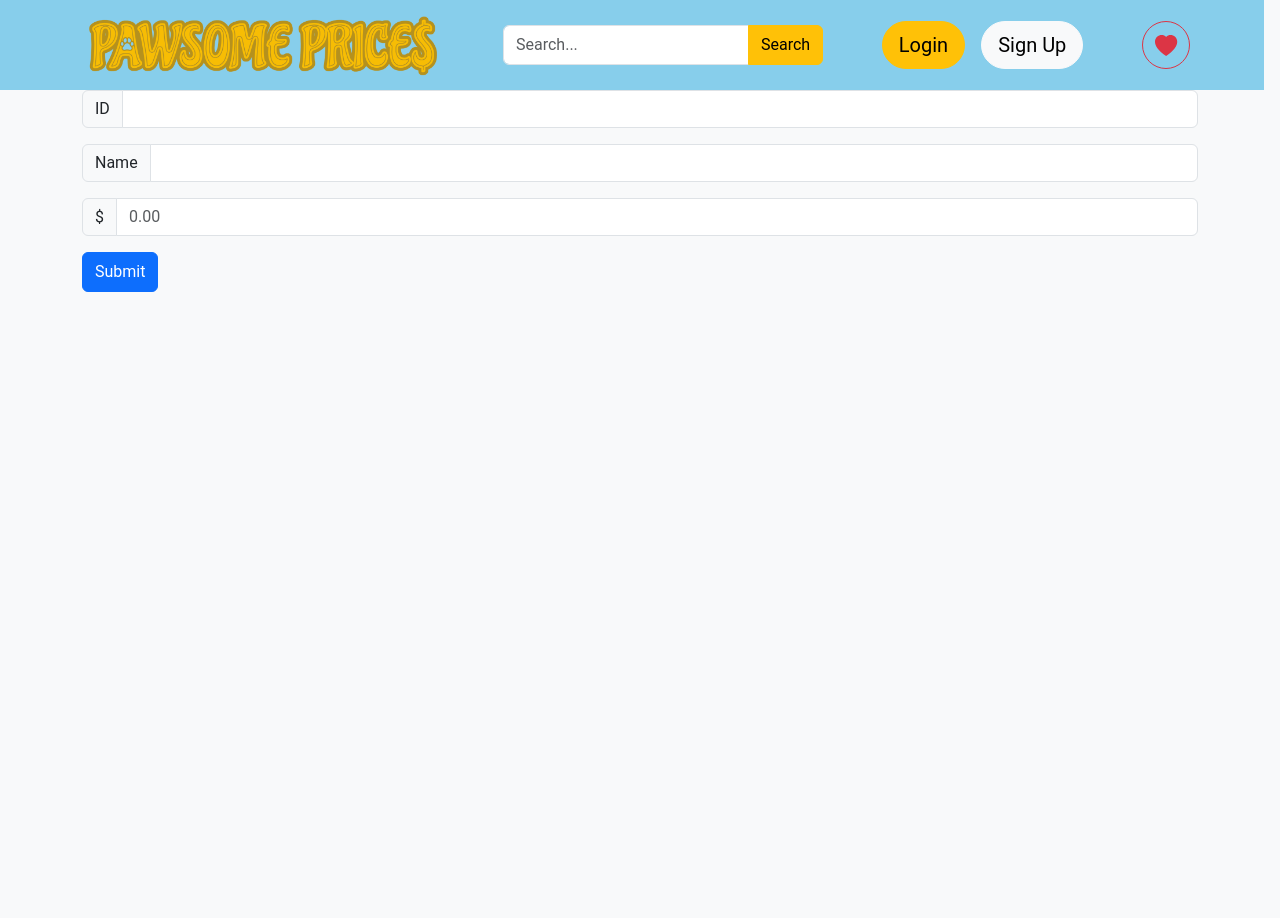
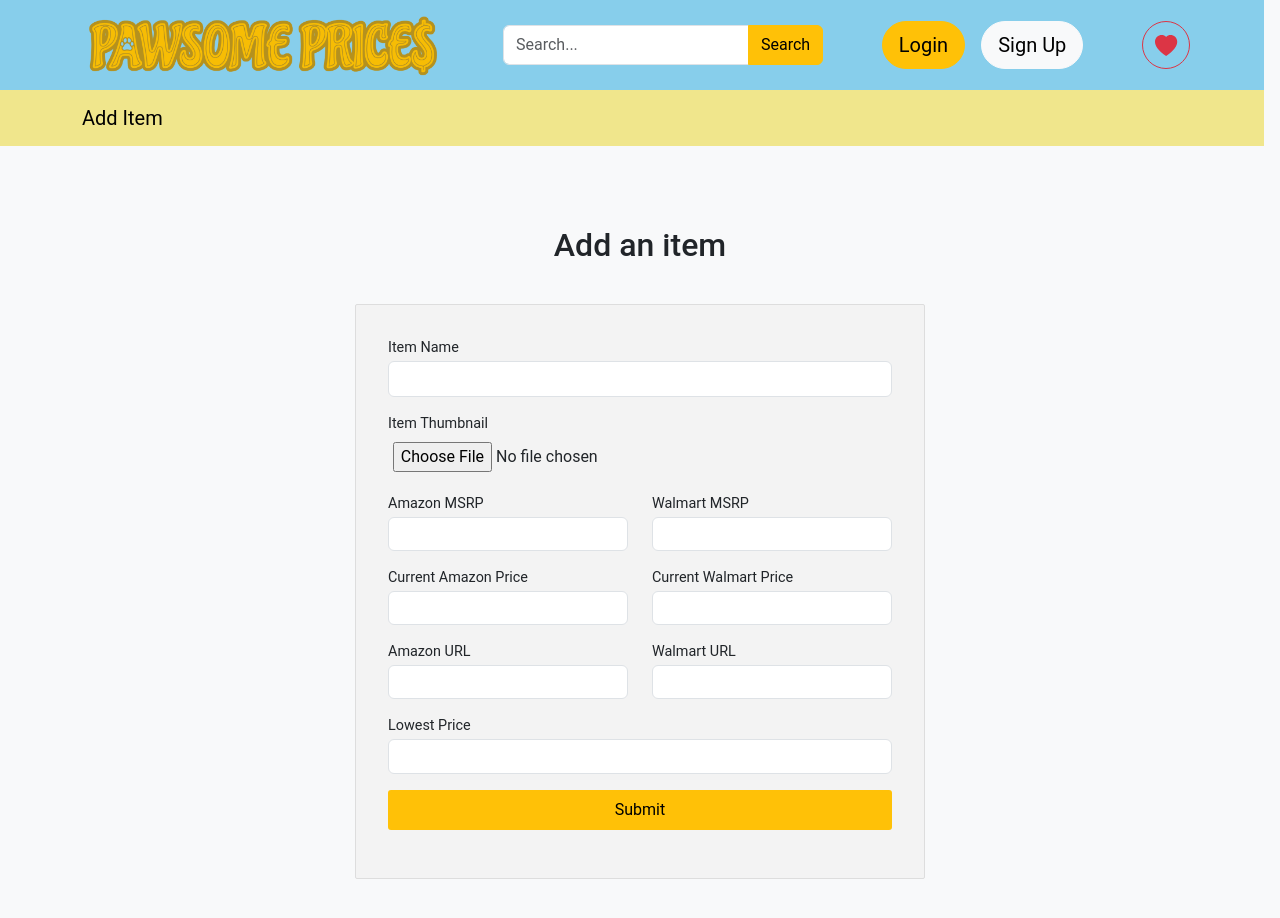
Before and after one commit to MichaelEdemRIC/CSCI401W-Fall2023--Team-Theta-, a React (Vite) app in the folder src/frontend/: page /add in a window 1280 px wide. Shown: the top 918 px of the page. Before the commit the page ends 800 px from the top, so only its background shows below. Built offline with nearby package versions, Linux system fonts and the light colour scheme.

Commit message:
Added Admin frontend

```diff
--- a/src/frontend/src/App.tsx
+++ b/src/frontend/src/App.tsx
@@ -12,18 +12,20 @@ import RegisterPage from './pages/RegisterPage.tsx';
 //Components
 import { Navbar } from "./components/Navbar";
 import { WishlistProvider } from "./context/WishlistContext";
+import AdminAddItem from "./pages/AdminAddItem.tsx";
+import { AdminNav } from "./components/AdminNav.tsx";
 function App() {
   return (
     <WishlistProvider>
 
       <Navbar />
-
+      <AdminNav />
       <Container className="mb-5">
         <Routes>
           <Route path="/" element={<Home />} />
           <Route path="/home" element={<Home />} />
           <Route path="/search-results" element={<SearchResults  />} />
-          <Route path="/add" element={<EntryForm />} />
+          <Route path="/add" element={<AdminAddItem />} />
           <Route path="/products/:id" element={<ProductPage />} />
           <Route path="/login" element={ <LoginPage /> } />
           <Route path="/register" element={ <RegisterPage /> } />
--- /dev/null
+++ b/src/frontend/src/components/AdminNav.tsx
@@ -0,0 +1,26 @@
+import {Button, Container, Nav, Navbar as NavbarBs} from "react-bootstrap"
+import { NavLink } from "react-router-dom"
+import { SearchBar } from "./SearchBar";
+import { useWishlist } from "../context/WishlistContext";
+import "../LoginApp.css"
+
+export function AdminNav() {
+    const { openList } = useWishlist()
+    return (
+        <NavbarBs
+            sticky="top"
+            className="navbar-brand navbar-light justify-content-between"
+            style={{
+                backgroundColor:"khaki"
+            }}
+        >
+            <Container style={{}}>
+                <Nav className="me-auto">
+                    <Nav.Link to="/add" as={NavLink}>
+                        Add Item
+                    </Nav.Link>
+                </Nav>
+            </Container>
+        </NavbarBs>
+    )
+}
--- a/src/frontend/src/components/Product.tsx
+++ b/src/frontend/src/components/Product.tsx
@@ -2,11 +2,11 @@ export type Product = {
   amzCurrentPrice: string;
   amzMSRP: string;
   amzURL: string;
-  dateAdded: string;
+  dateAdded?: string;
   img: string;
   lowestPrice: string;
   name: string;
-  id: number;
+  id?: number;
   walCurrentPrice: string;
   walMSRP: string;
   walURL: string;
--- /dev/null
+++ b/src/frontend/src/pages/AdminAddItem.tsx
@@ -0,0 +1,195 @@
+import { Link, useNavigate } from "react-router-dom";
+import axios from "axios";
+import { Col, Row, Container, ListGroupItem } from "react-bootstrap";
+import "../LoginApp.css";
+import { ChangeEvent, useState, useEffect } from "react";
+import { Product } from "../components/Product";
+
+export default function AdminAddItem() {
+  const addURL = "http://localhost:8000/api/add_item/";
+  const imgURL = "http://localhost:8000/api/upload_image/";
+  const [token, setToken] = useState<string>("");
+  const [product, setProduct] = useState<Product>({
+    amzCurrentPrice: "",
+    amzMSRP: "",
+    amzURL: "",
+    img: "",
+    lowestPrice: "",
+    name: "",
+    walCurrentPrice: "",
+    walMSRP: "",
+    walURL: "",
+  });
+  const [imageFile, setImageFile] = useState<File | null>(null); // Step 1: State for selected image file
+  const navigate = useNavigate();
+
+  const handleImage = (event: React.ChangeEvent<HTMLInputElement>) => {
+    // Step 1: Update the state with the selected image file
+    if (event.target.files && event.target.files.length > 0) {
+      setImageFile(event.target.files[0]);
+    }
+  };
+
+  const handleImageUpload = async () => {
+    // Step 1: Upload the image file to the backend
+    if (imageFile) {
+      const formData = new FormData();
+      formData.append('image', imageFile);
+      console.log(formData);
+      try {
+        const response = await axios.post(imgURL, formData);
+        const filename = response.data.filename;
+        setProduct({ ...product, img: filename });
+        console.log('Image uploaded successfully:', filename);
+      } catch (error:any) {
+        console.error('Error uploading image:', error.message);
+        // Handle errors, such as displaying an error message to the user
+      }
+    }
+  };
+
+  const handleSubmit = async (event: React.FormEvent<HTMLFormElement>) => {
+    event.preventDefault(); // Prevent the default form submission\
+    await handleImageUpload();
+    console.log({product});
+    try {
+      const response = await axios.post(addURL, { product })
+      console.log("Response:", response.data);
+      const token = response.data.token;
+      setToken(token);
+      navigate("/");
+    } catch (error: any) {
+      console.error("Error:", error.message);
+      // Handle errors, such as displaying an error message to the user
+    }
+  };
+  return (
+    <div className="text-center m-5-auto">
+      <h2>Add an item</h2>
+
+      <form action="/home" className="login" onSubmit={handleSubmit}>
+        <p>
+          <label>Item Name</label>
+          <br />
+          <input
+            type="text"
+            name="name"
+            value={product.name}
+            className="border p- rounded"
+            style={{ width: "100%", boxSizing: "border-box" }}
+            onChange={(e) => setProduct({ ...product, name: e.target.value })}
+            required
+          />
+        </p>
+        <p>
+          <label>Item Thumbnail</label>
+          <br />
+          <input
+            type="file"
+            name="img"
+            accept=".png, .jpeg, .jpg"
+            style={{ width: "100%", boxSizing: "border-box" }}
+            onChange={handleImage}
+            required
+          />
+        </p>
+        <Row md={2} xs={2} lg={2}>
+          <Col>
+            <p>
+              <label>Amazon MSRP</label>
+              <br />
+              <input
+                type="text"
+                name="amzMSRP"
+                className="border p-1 rounded"
+                value={product.amzMSRP}
+                onChange={(e) => setProduct({ ...product, amzMSRP: e.target.value })}
+                required
+              />
+            </p>
+            <p>
+              <label>Current Amazon Price</label>
+              <br />
+              <input
+                type="text"
+                name="amzCurrentPrice"
+                className="border p-1 rounded"
+                value={product.amzCurrentPrice}
+                onChange={(e) => setProduct({ ...product, amzCurrentPrice: e.target.value })}
+                required
+              />
+            </p>
+            <p>
+              <label>Amazon URL</label>
+              <br />
+              <input
+                type="text"
+                name="amzURL"
+                className="border p-1 rounded"
+                value={product.amzURL}
+                onChange={(e) => setProduct({ ...product, amzURL: e.target.value })}
+                required
+              />
+            </p>
+          </Col>
+          <Col>
+            <p>
+              <label>Walmart MSRP</label>
+              <br />
+              <input
+                type="text"
+                name="walMSRP"
+                className="border p-1 rounded"
+                value={product.walMSRP}
+                onChange={(e) => setProduct({ ...product, walMSRP: e.target.value })}
+                required
+              />
+            </p>
+            <p>
+              <label>Current Walmart Price</label>
+              <br />
+              <input
+                type="text"
+                name="walCurrentPrice"
+                className="border p-1 rounded"
+                value={product.walCurrentPrice}
+                onChange={(e) => setProduct({ ...product, walCurrentPrice: e.target.value })}
+                required
+              />
+            </p>
+            <p>
+              <label>Walmart URL</label>
+              <br />
+              <input
+                type="text"
+                name="walURL"
+                className="border p-1 rounded"
+                onChange={(e) => setProduct({ ...product, walURL: e.target.value })}
+                value={product.walURL}
+                required
+              />
+            </p>
+          </Col>
+        </Row>
+        <p>
+          <label>Lowest Price</label>
+          <br />
+          <input
+            type="text"
+            name="lowestPrice"
+            value={product.lowestPrice}
+            className="border p- rounded"
+            style={{ width: "100%", boxSizing: "border-box" }}
+            onChange={(e) => setProduct({ ...product, name: e.target.value })}
+            required
+          />
+        </p>
+        <p>
+          <button className="btn btn-warning" id="sub_btn" type="submit">
+            Submit
+          </button>
+        </p>
+      </form>
+    </div>
+  );
+}
```
